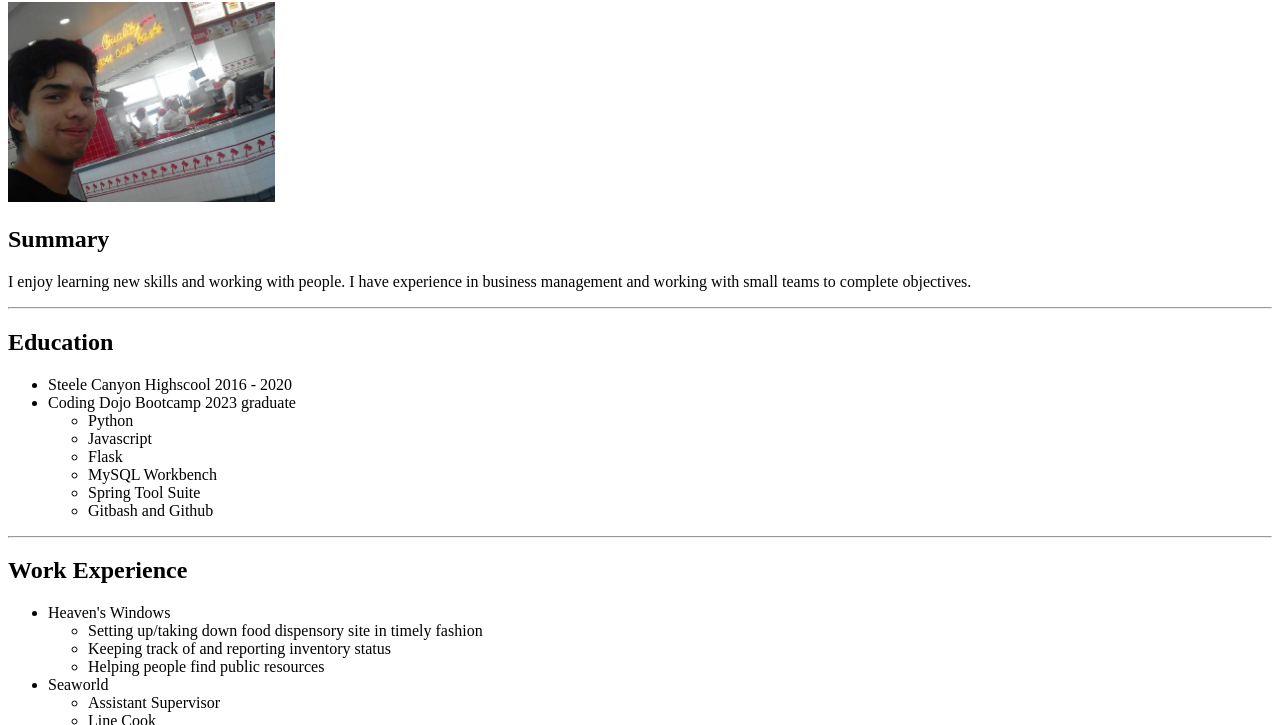
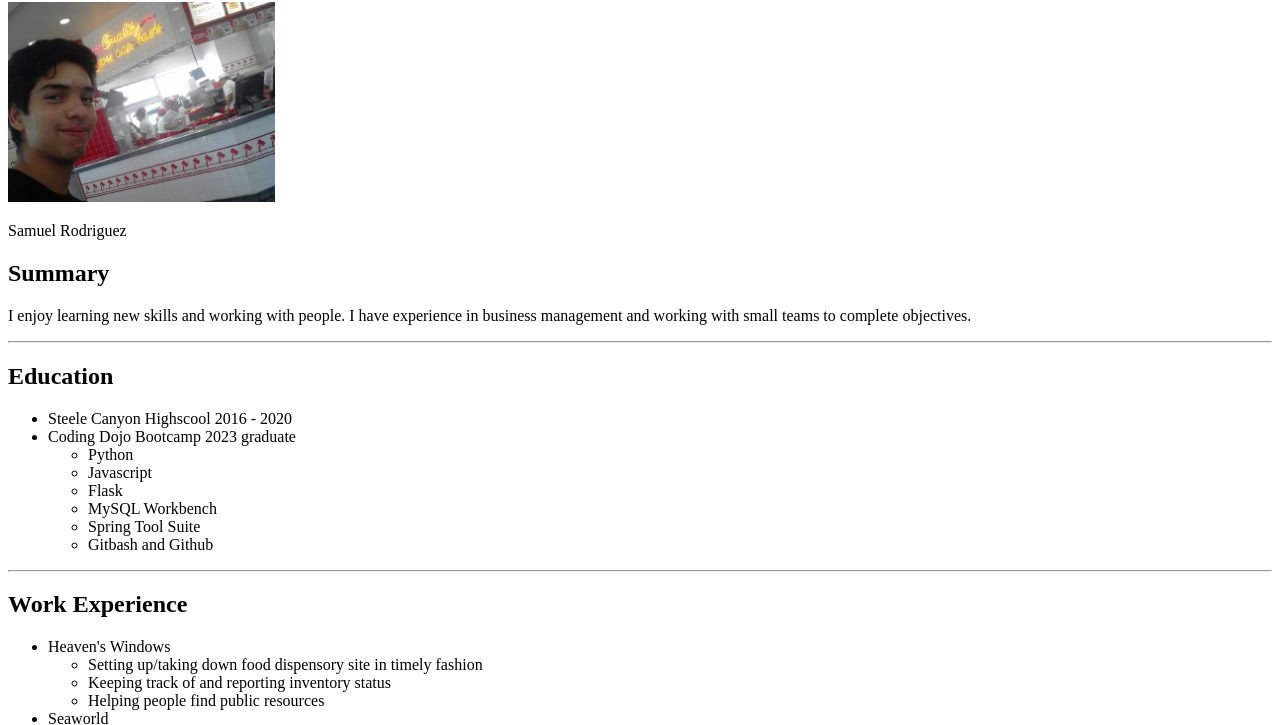
Before and after one commit to sam123490/My-Resume, a plain HTML site: page index.html in a window 1280 px wide. Shown: the part 78-803 px from the top of the page. Drawn offline with Linux system fonts and the light colour scheme.

Commit message:
Update index.html

```diff
--- a/index.html
+++ b/index.html
@@ -8,6 +8,7 @@
 <body>
     <h1>My Resume</h1>
     <img src="./assets/images/sam.jpg" alt="sam" height="200" />
+    <p>Samuel Rodriguez</p>
 
     <h2>Summary</h2>
     <p>I enjoy learning new skills and working with people. I have experience in business management and working with small teams to complete objectives.</p>
```
